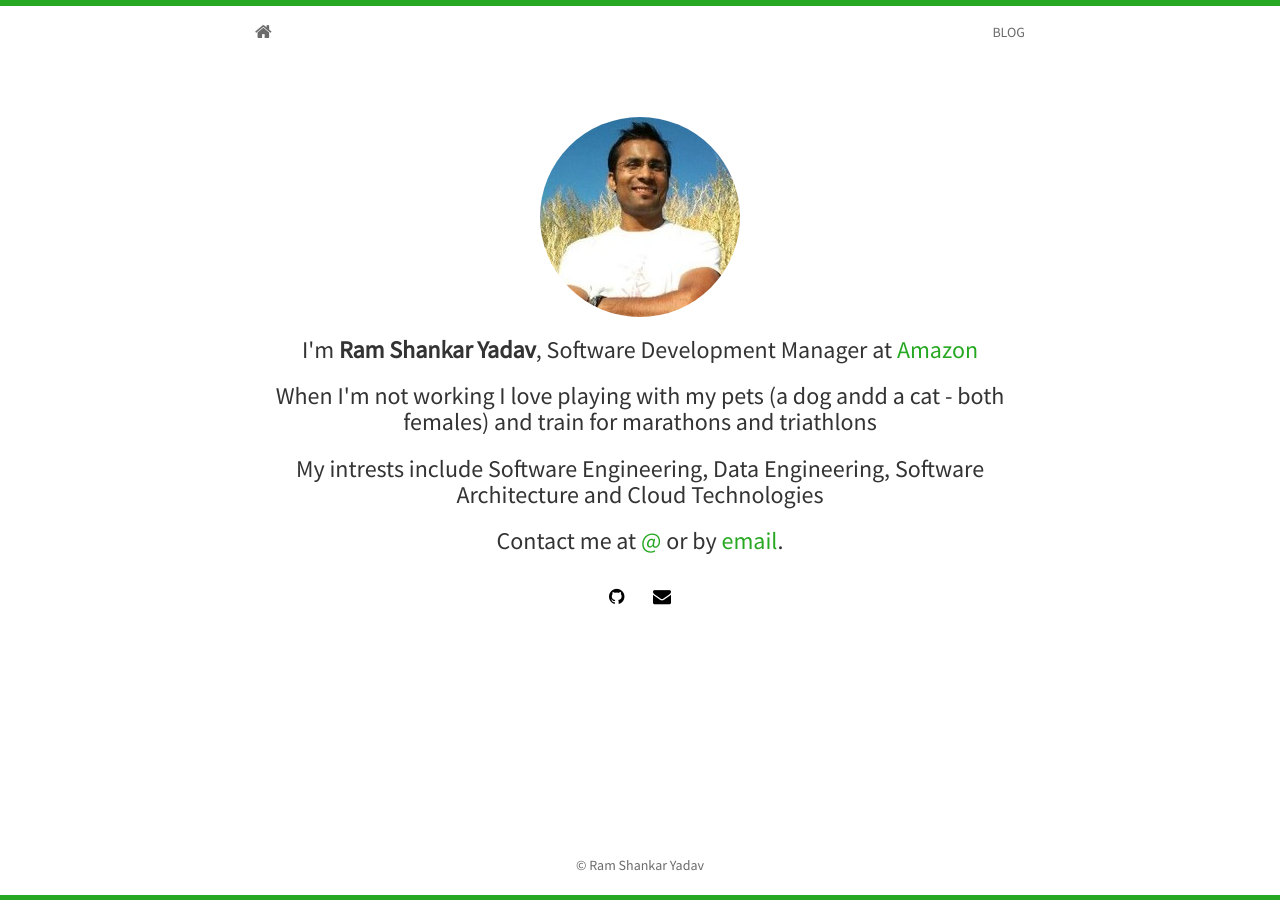
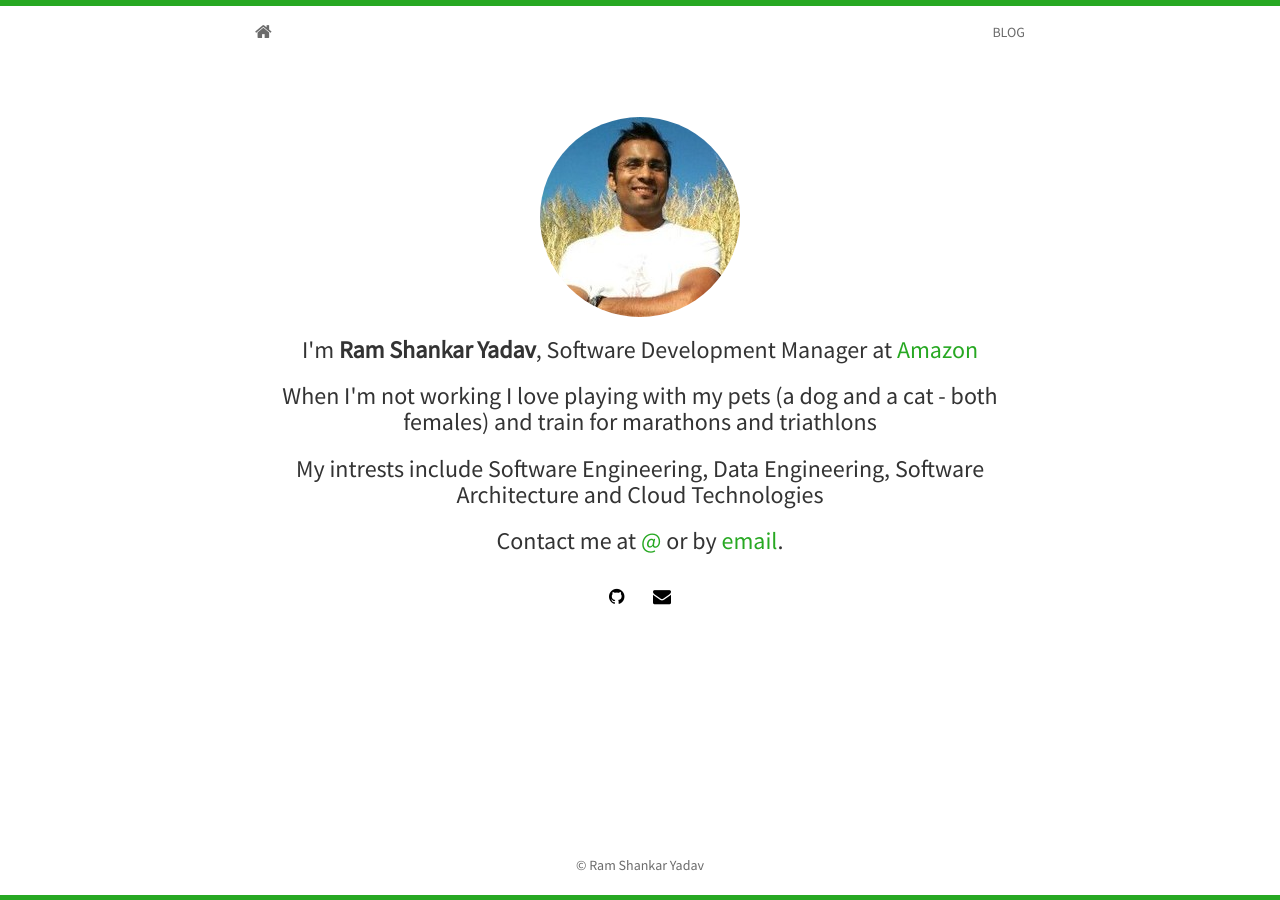
Before and after one commit to ramx/ramx.github.io, a Jekyll site: the page built from index.html, in a window 1280 px wide. Built offline with Jekyll 4.4.1, drawn with Linux system fonts in a browser that asks for light colours; nearby versions of some CDN libraries.

Commit message:
spelling mistake fix

```diff
--- a/index.html
+++ b/index.html
@@ -8,7 +8,7 @@ layout: home
 		<img class="img-circle" src="{{ site.baseurl }}static/img/{{ site.avatar }}" alt="Responsive image">
 	  </div>
 	  <h3>I'm <strong>{{ site.author }}</strong>, Software Development Manager at <a href="http://www.amazon.com">Amazon</a></h3>
-	  <h3>When I'm not working I love playing with my pets (a dog andd a cat - both females) and train for marathons and triathlons</h3>
+	  <h3>When I'm not working I love playing with my pets (a dog and a cat - both females) and train for marathons and triathlons</h3>
 	  <h3>My intrests include Software Engineering, Data Engineering, Software Architecture and Cloud Technologies</h3>
 	  <h3>Contact me at <a href="http://twitter.com/{{ site.twitter }}">@{{ site.twitter }}</a> or by <a href="mailto:{{ site.email }}">email</a>.</h3>
 	  {% include social.html %}
```
